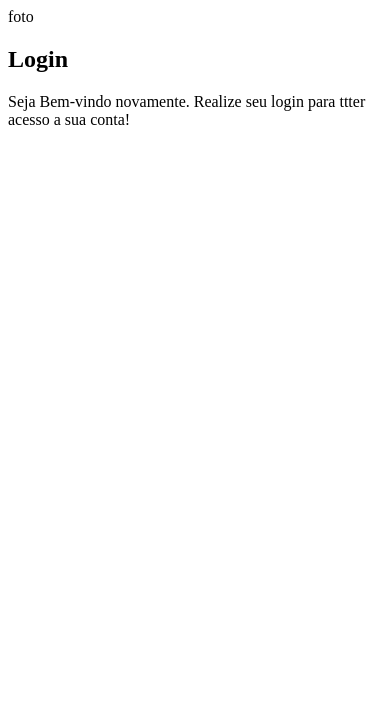
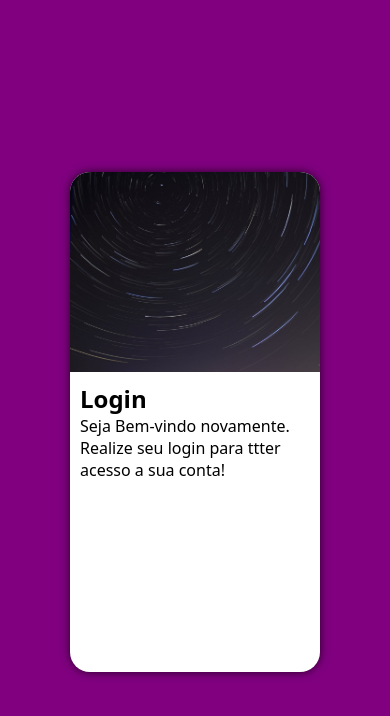
Before and after one commit to paulohenriqueshim/projeto-login, a plain HTML site: page index.html in a window 390 px wide. Drawn offline with Linux system fonts and the light colour scheme.

Commit message:
mobile first

```diff
--- a/estilos/style.css
+++ b/estilos/style.css
@@ -3,3 +3,45 @@
 /*plettta de core:
 
 */
+
+*{
+    font-family: system-ui, -apple-system, BlinkMacSystemFont, 'Segoe UI', Roboto, Oxygen, Ubuntu, Cantarell, 'Open Sans', 'Helvetica Neue', sans-serif;
+    padding: 0px;
+    margin: 0px;
+    box-sizing: border-box;
+}
+html, body{
+    background-color: purple;
+    width: 100vw;
+    height: 100vh;
+}
+main{
+    width: 100vw;
+    height: 100vh;
+    position: relative;
+}
+/*centrtalizando a div*/
+section#login{
+    position: absolute;
+    top: 50%;
+    left: 50%;
+    transform: translate(-50%, -50%);
+
+    background-color: white;
+    width: 250px;
+    height: 500px;
+    border-radius: 20px;
+    overflow: hidden;
+    box-shadow: 0px 0px 10px rgba(0, 0, 0, 0.699);
+}
+section#login > div#imagem{
+    background: url(../imagens/pexels-kubiceknov-924824.jpg) no-repeat;
+    height: 200px;
+    background-size: cover;
+    background-position: left top;
+    display: block;
+}
+section#login > div#formulario{
+    display: block;
+    padding: 10px;
+}
--- a/index.html
+++ b/index.html
@@ -8,9 +8,9 @@
 </head>
 <body>
     <main>
-        <section>
+        <section id="login">
             <div id="imagem">
-                foto
+
             </div>
             <div id="formulario">
                 <h1>Login</h1>
```
